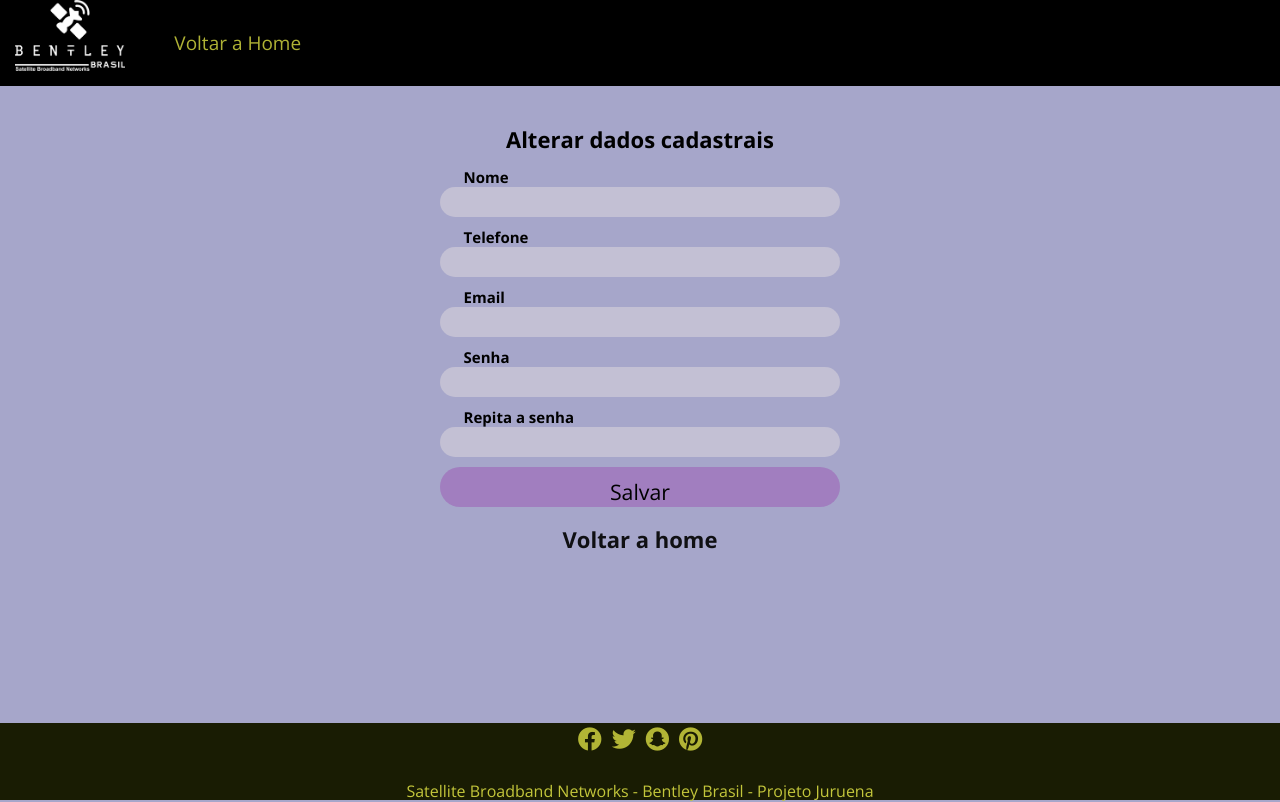
After one commit to LuizMarcello/gn-bentley-api-sdk-php, a PHP site: page /gn-bentley-api-sdk-php/codigo-fonte/usuarioLogado.php in a window 1280 px wide. The commit adds this page. Run offline with PHP 8.4, Linux system fonts and the light colour scheme; some libraries are stand-ins or nearby versions.

Commit message:
Rolândia:09.11.2021_17:55hs

```diff
--- /dev/null
+++ b/codigo-fonte/css/styleusuariologado.css
@@ -0,0 +1,207 @@
+                    /* Fazendo o "RESET": */
+
+                    * {
+                        margin: 0;
+                        padding: 0;
+                        font-size: 100%;
+                        box-sizing: border-box;
+                        font-family: 'Open Sans', sans-serif;
+                    }
+                    html {
+                        height: 100%;
+                        overflow-y: scroll;
+                        overflow-x: hidden;
+                    }
+                    a {
+                        text-decoration: none;
+                        cursor: pointer;
+                        opacity: 0.9;
+                    }
+                    body {
+                        background-position: 50% 50%;
+                        background-color: rgb(166, 166, 202);
+                        font-family: Arial;
+                    }
+                    input {
+                        display: block;
+                        height: 55px;
+                        width: 400px;
+                        margin: 10px;
+                        border-radius: 30px;
+                        border: 2px solid black;
+                        font-size: 16pt;
+                        padding: 10PX 20px;
+                        border: none;
+                        background-color: rgba(237, 231, 225, 0.4);
+                        outline: none;
+                    }
+                    /* ESTILIZANDO O "HEADER": */
+
+                    header {
+                        display: flex;
+                        width: 100%;
+                        top: 0;
+                        left: 0;
+                        align-items: center;
+                        background-color: black;
+                        margin-bottom: 20px;
+                    }
+                    .navmenu {
+                        display: flex;
+                    }
+                    header img {
+                        width: 110px;
+                        margin-left: 15px;
+                    }
+                    .navmenu a {
+                        color: #c3c63b;
+                        font-size: 19px;
+                    }
+                    header li {
+                        margin: 0 35% 0 0;
+                    }
+                    header li:last-child {
+                        margin-right: 12%;
+                    }
+                    header li:first-child {
+                        margin-left: 35%;
+                    }
+                    nav, li {
+                        list-style: none;
+                    }
+                    .navmenu {
+                        display: flex;
+                        margin: 0 13% 0 13%;
+                    }
+                    header img {
+                        margin-bottom: 15px;
+                    }
+                    .content-box {
+                        display: flex;
+                        flex-direction: column;
+                        justify-content: center;
+                        align-items: center;
+                        margin-top: 3%;
+                    }
+                    .content-box a {
+                        font-size: 22px;
+                        margin-bottom: 3%;
+                    }
+                    .content-box h1 {
+                        font-size: 22px;
+                        margin-bottom: 1%;
+                    }
+                    .content-box h5 {
+                        font-size: 15px;
+                        margin-left: 8%;
+                    }
+                    .content-box input {
+                        display: flex;
+                        max-width: 650px;
+                        min-width: 250px;
+                        height: 30px;
+                        margin-top: 0;
+                    }
+                    a {
+                        color: black;
+                        text-decoration: none;
+                        text-align: center;
+                        display: block;
+                    }
+                    a:hover {
+                        text-decoration: underline;
+                    }
+                    .content-box input[type=submit] {
+                        /*  background-color: #b3a3b5; */
+                        background-color: rgba(150, 34, 165, 0.3);
+                        border: none;
+                        cursor: pointer;
+                        justify-content: center;
+                        height: 40px;
+                        margin-bottom: 4%;
+                    }
+                    footer {
+                        display: flex;
+                        flex-direction: column;
+                        background-color: #191c03;
+                        padding: 3%;
+                        justify-content: center;
+                        position: absolute;
+                        bottom: 0;
+                        width: 100%;
+                        height: 75px;
+                        align-items: center;
+                    }
+                    footer ul {
+                        display: flex;
+                        margin-bottom: 25px;
+                    }
+                    footer ul li {
+                        margin-right: 10px;
+                    }
+                    footer ul li:last-child {
+                        margin-right: 0;
+                    }
+                    footer ul li a {
+                        color: #c3c63b;
+                        font-size: 1.5rem;
+                    }
+                    footer p {
+                        color: #c3c63b;
+                        text-align: center;
+                    }
+                    /* ++++++ MEDIA QUERIES ++++++ */
+
+                    @media (max-width: 900px) {
+                        .navmenu a {
+                            font-size: 17px;
+                            margin-right: 0;
+                        }
+                    }
+                    @media (max-width: 850px) {
+                        footer {
+                            height: 100px;
+                        }
+                    }
+                    @media (max-width: 800px) {
+                        .navmenu a {
+                            font-size: 15px;
+                        }
+                    }
+                    @media (max-width: 720px) {
+                        header {
+                            flex-direction: column;
+                            align-items: center;
+                        }
+                        .navmenu a {
+                            font-size: 13px;
+                            margin-bottom: 3%;
+                        }
+                        header nav .navmenu {
+                            justify-content: center;
+                        }
+                    }
+                    @media (max-width: 520px) {
+                        header li:first-child {
+                            margin-left: 3%;
+                        }
+                        header li:last-child {
+                            margin-right: 0;
+                        }
+                    }
+                    @media (max-width: 450px) {
+                        .navmenu {
+                            margin: 0 17% 0 17%;
+                        }
+                    }
+                    @media (max-width: 400px) {
+                        .navmenu a {
+                            font-size: 11px;
+                        }
+                        .navmenu li {
+                            margin: 8px;
+                        }
+                        header li:first-child {
+                            margin-left: 3%;
+                        }
+                    }
--- a/codigo-fonte/gerar-qrcode-dinamico.php
+++ b/codigo-fonte/gerar-qrcode-dinamico.php
@@ -4,8 +4,8 @@ require_once 'classes/usuarios.php';
 require_once '../vendor/autoload.php';
 
 $u = new Usuario;
-$u->conectar("gerencianet_usuarios", "localhost", "root", "P@ssw0rd");
-/* $u->conectar("gerencianet_usuarios", "localhost", "root", "root1234"); */
+/* $u->conectar("gerencianet_usuarios", "localhost", "root", "P@ssw0rd"); */
+$u->conectar("gerencianet_usuarios", "localhost", "root", "root1234");
 if (!isset($_SESSION)) session_start();
 
 /* if (!isset($_SESSION['id_usuario'])) {
--- a/codigo-fonte/indexBoleto.php
+++ b/codigo-fonte/indexBoleto.php
@@ -10,8 +10,8 @@ if (!isset($_SESSION['id'])) {
     exit;
 }
 $u = new Usuario;
-$u->conectar("gerencianet_usuarios", "localhost", "root", "P@ssw0rd");
-/* $u->conectar("gerencianet_usuarios", "localhost", "root", "root1234"); */
+/* $u->conectar("gerencianet_usuarios", "localhost", "root", "P@ssw0rd"); */
+$u->conectar("gerencianet_usuarios", "localhost", "root", "root1234");
 
 ?>
 
--- a/codigo-fonte/indexcomprar.php
+++ b/codigo-fonte/indexcomprar.php
@@ -2,8 +2,8 @@
 require_once 'classes/usuarios.php';
 require '../vendor/autoload.php';
 $u = new Usuario;
-$u->conectar("gerencianet_usuarios", "localhost", "root", "P@ssw0rd");
-/* $u->conectar("gerencianet_usuarios", "localhost", "root", "root1234"); */
+/* $u->conectar("gerencianet_usuarios", "localhost", "root", "P@ssw0rd"); */
+$u->conectar("gerencianet_usuarios", "localhost", "root", "root1234");
 
 if (!isset($_SESSION)) session_start();
 
--- a/codigo-fonte/indexpix.php
+++ b/codigo-fonte/indexpix.php
@@ -10,8 +10,8 @@ if (!isset($_SESSION['id'])) {
   exit;
 }
 $u = new Usuario;
-$u->conectar("gerencianet_usuarios", "localhost", "root", "P@ssw0rd");
-/* $u->conectar("gerencianet_usuarios", "localhost", "root", "root1234"); */
+/* $u->conectar("gerencianet_usuarios", "localhost", "root", "P@ssw0rd"); */
+$u->conectar("gerencianet_usuarios", "localhost", "root", "root1234");
 
 use App\Pix\Payload;
 use Mpdf\QrCode\QrCode;
--- /dev/null
+++ b/codigo-fonte/usuarioLogado.php
@@ -0,0 +1,123 @@
+<?php
+require_once 'classes/usuarios.php';
+if (!isset($_SESSION)) session_start();
+$u = new Usuario;
+/* $u->conectar("gerencianet_usuarios", "localhost", "root", "P@ssw0rd"); */
+$u->conectar("gerencianet_usuarios", "localhost", "root", "root1234");
+?>
+
+<!DOCTYPE html>
+<html lang="pt-br">
+
+<head>
+    <meta charset="UTF-8">
+    <meta http-equiv="X-UA-Compatible" content="IE=edge">
+    <meta name="viewport" content="width=device-width, initial-scale=1.0">
+    <title>Bentley Brasil</title>
+    <!-- Icones fontawesome: -->
+    <link rel="stylesheet" href="https://pro.fontawesome.com/releases/v5.10.0/css/all.css"
+        integrity="sha384-AYmEC3Yw5cVb3ZcuHtOA93w35dYTsvhLPVnYs9eStHfGJvOvKxVfELGroGkvsg+p" crossorigin="anonymous" />
+    <!-- Fontes da google: font-family: 'Open Sans', sans-serif; -->
+    <link rel="stylesheet" href="https://fonts.googleapis.com/css?family=Open+Sans:300,400,700">
+
+    <!--  <link rel="stylesheet" href="css/style.css"> -->
+    <!--  <link rel="stylesheet" href="css/estilo.css"> -->
+    <link rel="stylesheet" href="css/styleusuariologado.css">
+
+    <script type="text/javascript">
+        function mascara(telefone) {
+            if (telefone.value.length == 0)
+                telefone.value = '(' + telefone
+                .value;
+            if (telefone.value.length == 3)
+                telefone.value = telefone.value +
+                ') ';
+
+            if (telefone.value.length == 10)
+                telefone.value = telefone.value +
+                '-';
+        }
+    </script>
+</head>
+
+<body>
+    <header>
+        <img src="https://sistema.bentleybrasil.com.br/img/logo-empresa-br.png" alt="Bentley Brasil">
+        <nav>
+            <div class="navmenu">
+                <li><a style="white-space: nowrap;" href="index.php">Voltar a Home</a></li>
+
+                <!-- <li><a href="">Contato</a></li> -->
+                <?php
+                    if (isset($_SESSION['id'])) {
+                        $user = $_SESSION['id'];
+                        $sql = "SELECT * FROM usuarios WHERE id = $user";
+                        global $pdo;
+                        $sql = $pdo->prepare($sql);
+                        $sql->bindValue("id", $_SESSION['id']);
+                        $sql->execute();
+
+                        if ($sql->rowCount() > 0) {
+                            $dado = $sql->fetch();
+                ?>
+                <li>
+                    <a style="white-space: nowrap;" class="nav-link"><?php echo $dado['nome']; ?> </a>
+                </li>
+                <?php } ?>
+                <?php } ?>
+
+            </div>
+        </nav>
+    </header>
+
+    <main>
+        <div class="flex-box container-box">
+            <div class="content-box">
+                <h1>Alterar dados cadastrais</h1>
+                <form method="POST">
+                    <label for="nome">
+                        <h5>Nome</h5>
+                    </label>
+                    <input type="text" name="nome" value="<?php if(isset($sql)) { echo $dado['nome'];}?>"
+                        maxlength="45" required>
+                    <label for="telefone">
+                        <h5>Telefone</h5>
+                    </label>
+                    <input type="text" name="telefone" value="<?php if(isset($sql)) { echo $dado['telefone'];}?>"
+                        size="20" maxlength="15" maxlength="45" onkeypress="mascara(this)" required>
+                    <label for="email">
+                        <h5>Email</h5>
+                    </label>
+                    <input type="email" name="email" value="<?php if(isset($sql)) { echo $dado['email'];}?>"
+                        maxlength="45" required>
+                    <label for="senha_usuario">
+                        <h5>Senha</h5>
+                    </label>
+                    <input type="password" name="senha_usuario" value="<?php if(isset($sql)) { echo $dado['senha_usuario'];}?>"
+                        maxlength="45" required>
+                    <label for="confsenha">
+                        <h5>Repita a senha</h5>
+                    </label>
+                    <input type="password" name="confsenha" value="<?php if(isset($sql)) { echo $dado['senha_usuario'];}?>"
+                        maxlength="45" required>
+
+                    <input type="submit" value="Salvar" maxlength="45">
+                    <a href="index.php"><strong>Voltar a home</strong></a>
+                </form>
+            </div>
+        </div>
+    </main>
+
+    <footer>
+        <ul>
+            <li><a href=""><i class="fab fa-facebook"></i></a></li>
+            <li><a href=""><i class="fab fa-twitter"></i></a></li>
+            <li><a href=""><i class="fab fa-snapchat"></i></a></li>
+            <li><a href=""><i class="fab fa-pinterest"></i></a></li>
+        </ul>
+        <p>Satellite Broadband Networks - Bentley Brasil - Projeto Juruena</p>
+    </footer>
+
+</body>
+
+</html>
```
Also changed, not shown: codigo-fonte/cadastrar.php (+20 -10 lines), codigo-fonte/css/styleindex.css (+2 -72 lines), codigo-fonte/index.php (+4 -4 lines), codigo-fonte/logar.php (+4 -4 lines).
